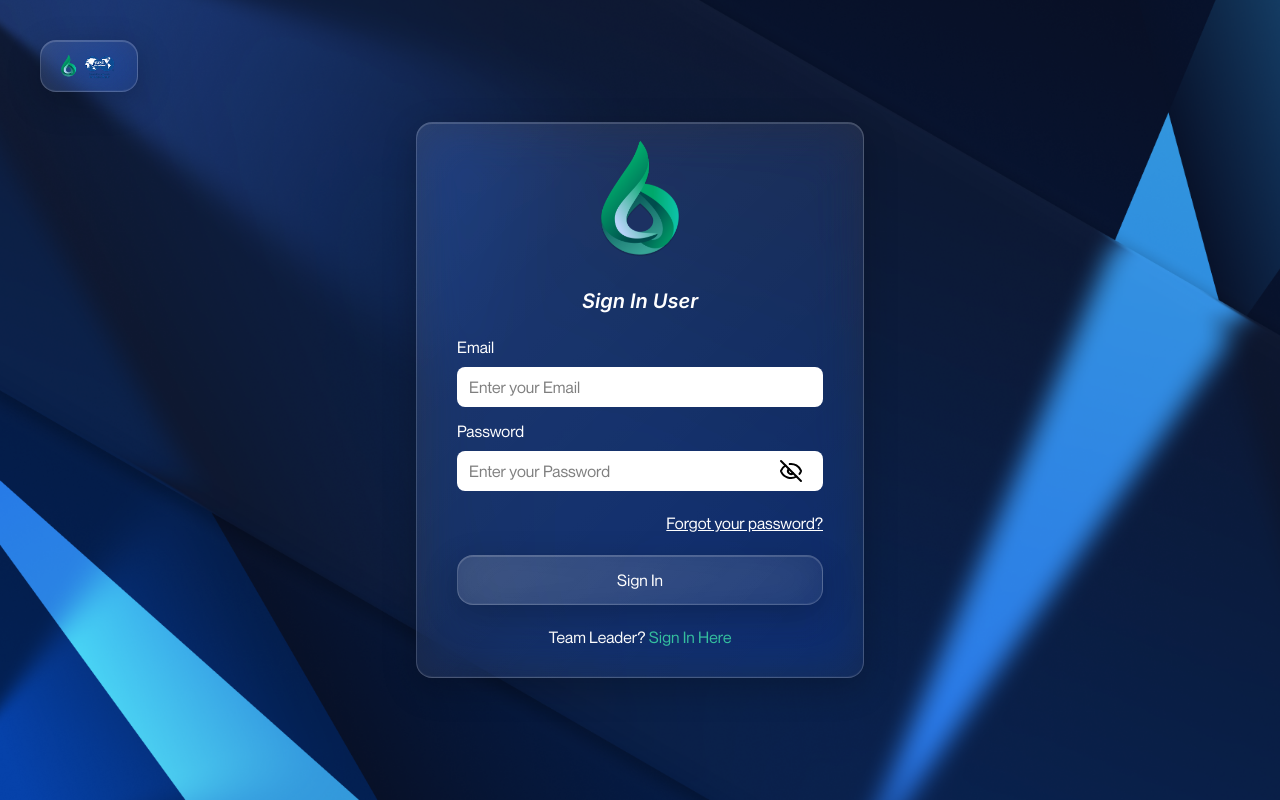
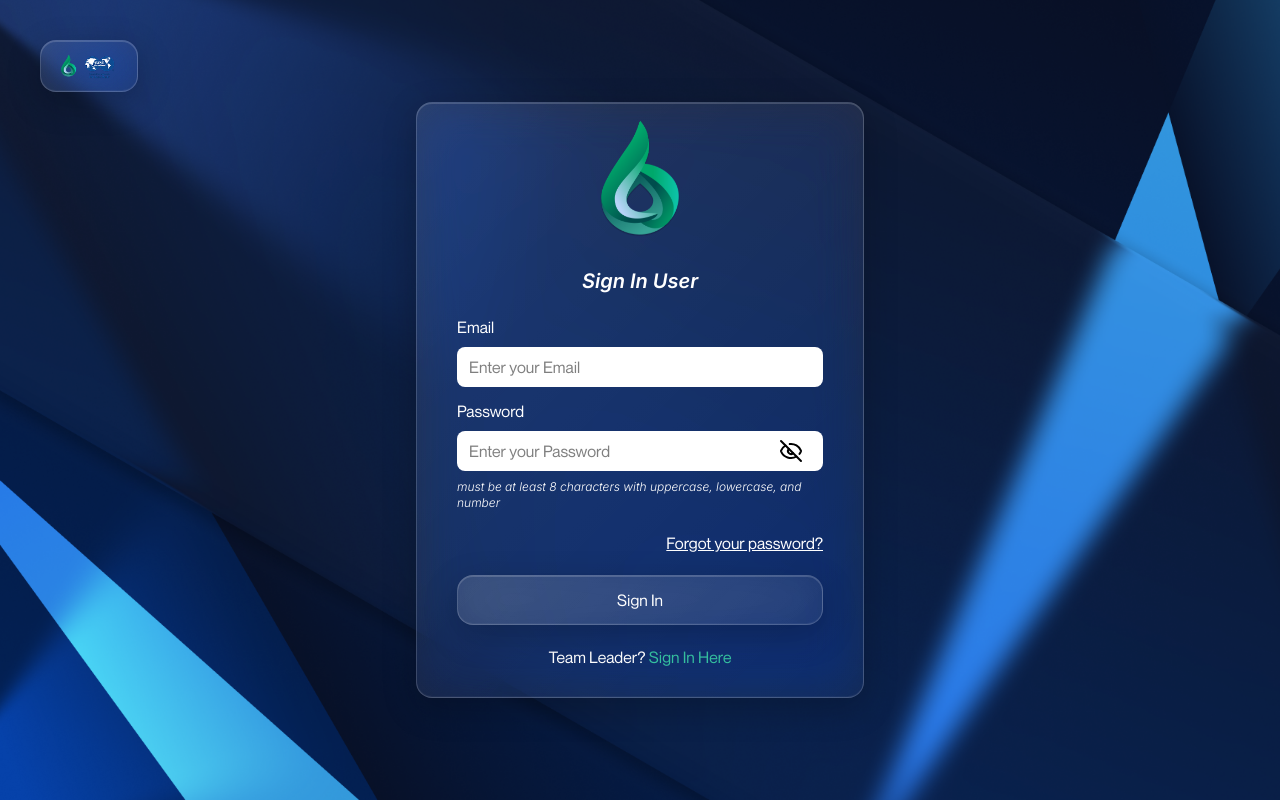
Before and after one commit to AditNovadianto/landingpage-oilweek-2026, a React (Vite) app: page /user/sign-in in a window 1280 px wide. Built offline with nearby package versions, Linux system fonts and the light colour scheme.

Commit message:
add disclaimer in SignInUser

```diff
--- a/src/pages/User/SignInUser.tsx
+++ b/src/pages/User/SignInUser.tsx
@@ -258,11 +258,14 @@ const SignInUser = () => {
                             </button>
                         </div>
 
+
                         {errors.password_user && (
                             <p className="text-red-400 text-xs mt-1 italic">
                                 {errors.password_user}
                             </p>
                         )}
+
+                        <p className="text-xs mt-2 italic font-inter font-light">must be at least 8 characters with uppercase, lowercase, and number</p>
                     </div>
 
                     <div className="flex justify-end">
```
